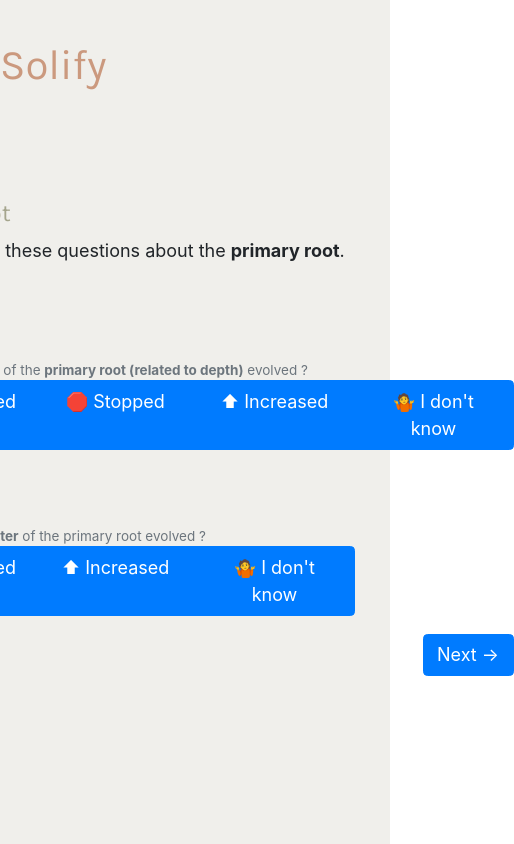
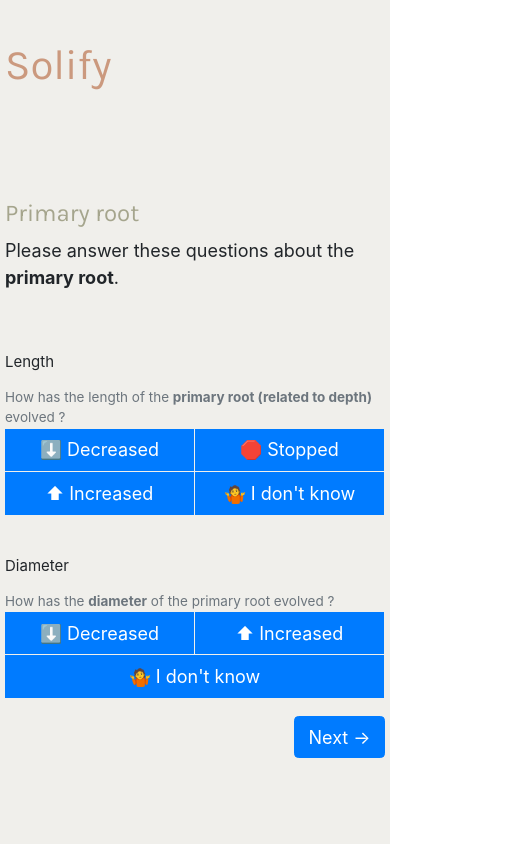
Before and after one commit to Dogson/Solify, a React (Create React App) app: page /form-1 in a window 390 px wide. Shown: the whole page, 514 px wide, since content can reach past the window. Built offline with nearby package versions, Linux system fonts and the light colour scheme.

Commit message:
Responsive that

```diff
--- a/src/components/form/form.js
+++ b/src/components/form/form.js
@@ -12,7 +12,7 @@ const Question = ({attr, onChange, value}) => {
             <Form.Text className="text-muted">
                 {attr.question}
             </Form.Text>
-            <ButtonGroup toggle>
+            <ButtonGroup toggle className={styles.btnGroup}>
                 {attr.values.map((val, index) => (
                     <ToggleButton
                         key={index}
--- a/src/components/form/form.module.scss
+++ b/src/components/form/form.module.scss
@@ -21,3 +21,17 @@
     align-self: flex-end;
   }
 }
+
+@media #{$media-phone} {
+  .btnGroup {
+    display: flex;
+    flex-direction: row !important;
+    flex-wrap: wrap;
+
+    label {
+      margin: 1px;
+      border-radius: 0 !important;
+      margin-left: 0 !important;
+    }
+  }
+}
--- a/src/layout/layout.module.scss
+++ b/src/layout/layout.module.scss
@@ -21,3 +21,11 @@
     }
   }
 }
+
+@media #{$media-phone} {
+  .pageContainer {
+    .pageContent{
+      padding: 0 5px;
+    }
+  }
+}
```
